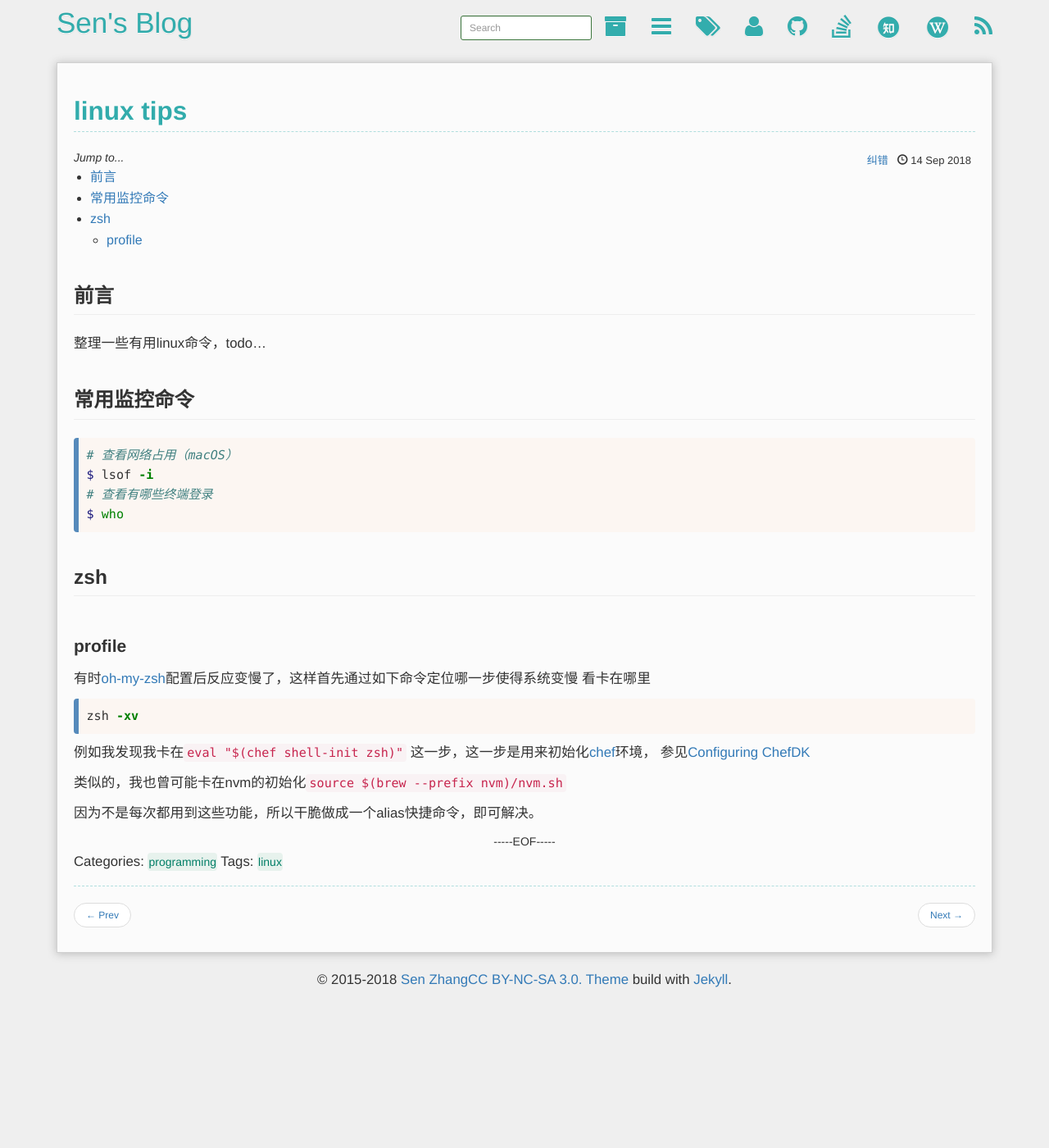
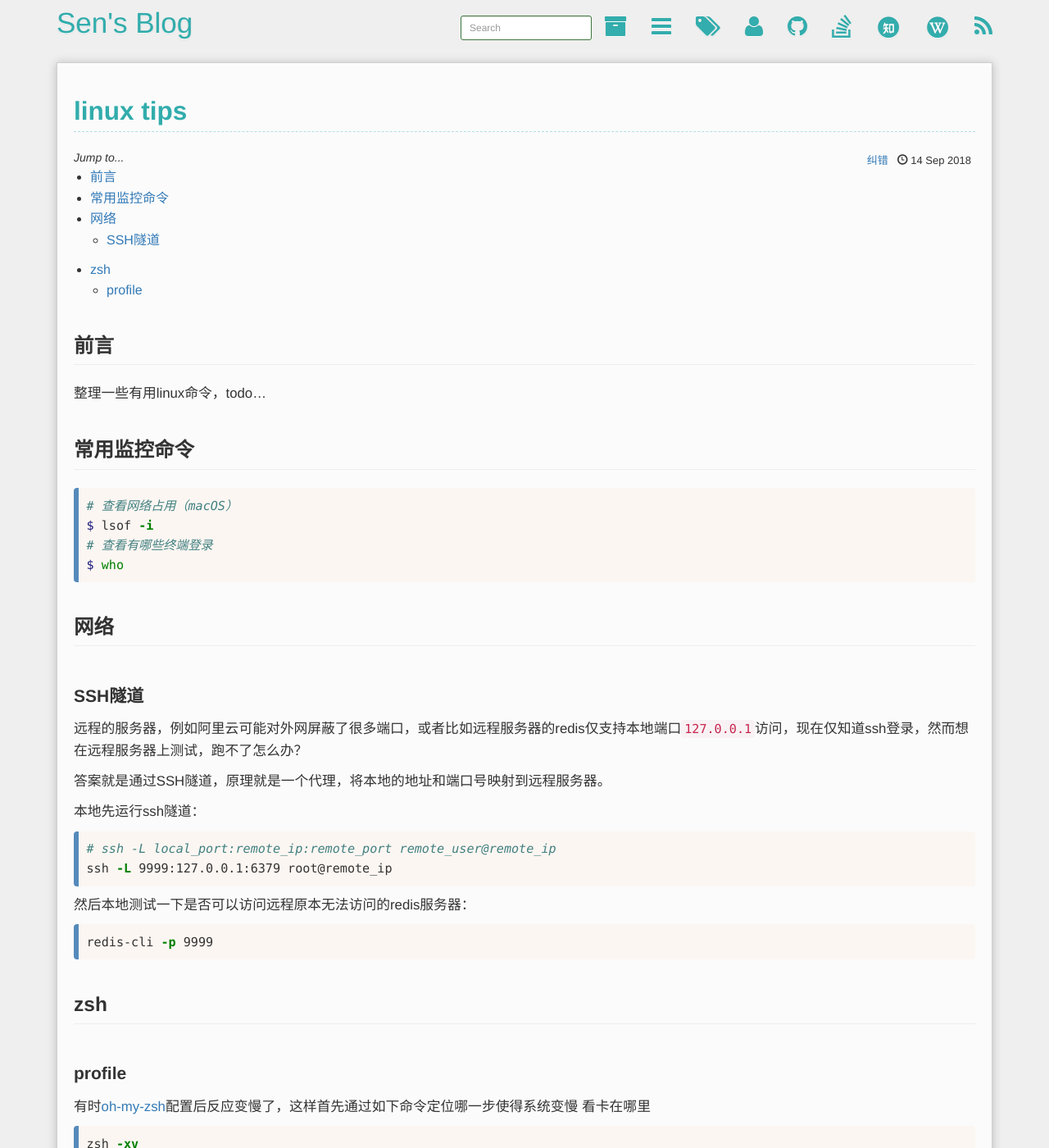
Before and after one commit to SenZhangAI/senzhangai.github.com, a Jekyll site: the page built from _posts/2018-09-14-linux-tips.md, in a window 1280 px wide and 1400 px high. Shown: the whole window at 82% size. Built offline with Jekyll 4.4.1, drawn with Linux system fonts in a browser that asks for light colours; comment, search, counter and statistics services are not loaded.

Commit message:
ssh tunnel

````diff
--- a/_posts/2018-09-14-linux-tips.md
+++ b/_posts/2018-09-14-linux-tips.md
@@ -20,6 +20,26 @@ $ lsof -i
 $ who
 ```
 
+## 网络
+
+### SSH隧道
+
+远程的服务器，例如阿里云可能对外网屏蔽了很多端口，或者比如远程服务器的redis仅支持本地端口`127.0.0.1`访问，现在仅知道ssh登录，然而想在远程服务器上测试，跑不了怎么办？
+
+答案就是通过SSH隧道，原理就是一个代理，将本地的地址和端口号映射到远程服务器。
+
+本地先运行ssh隧道：
+
+```sh
+# ssh -L local_port:remote_ip:remote_port remote_user@remote_ip
+ssh -L 9999:127.0.0.1:6379 root@remote_ip
+```
+然后本地测试一下是否可以访问远程原本无法访问的redis服务器：
+
+```sh
+redis-cli -p 9999
+```
+
 ## zsh
 
 ### profile
````
